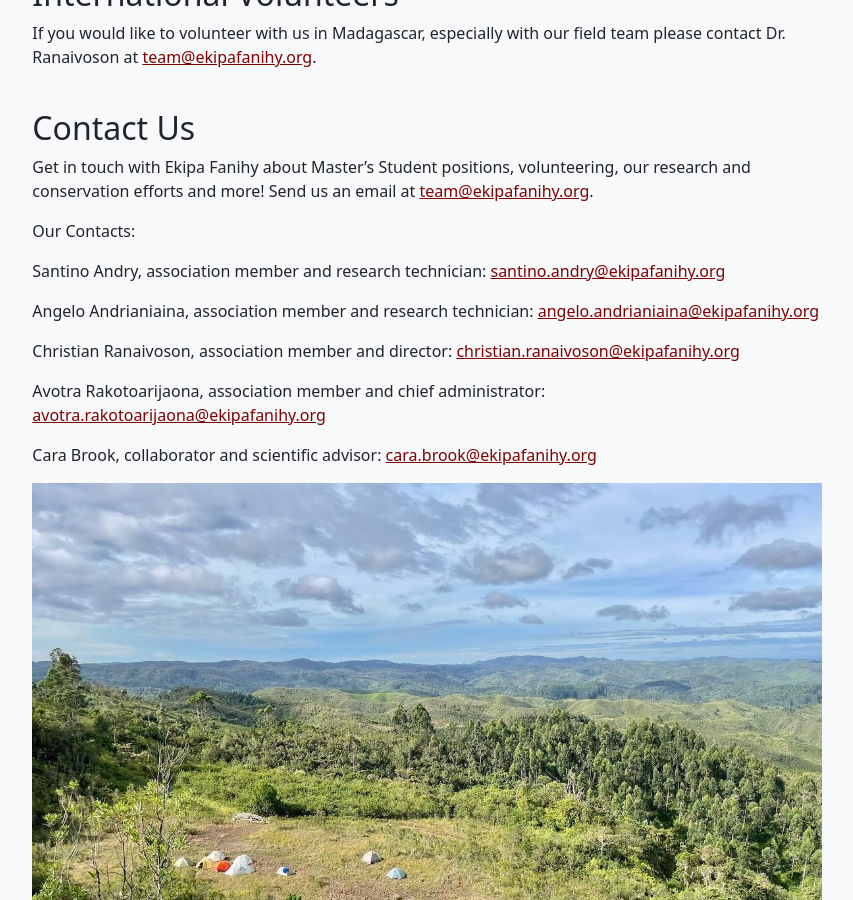
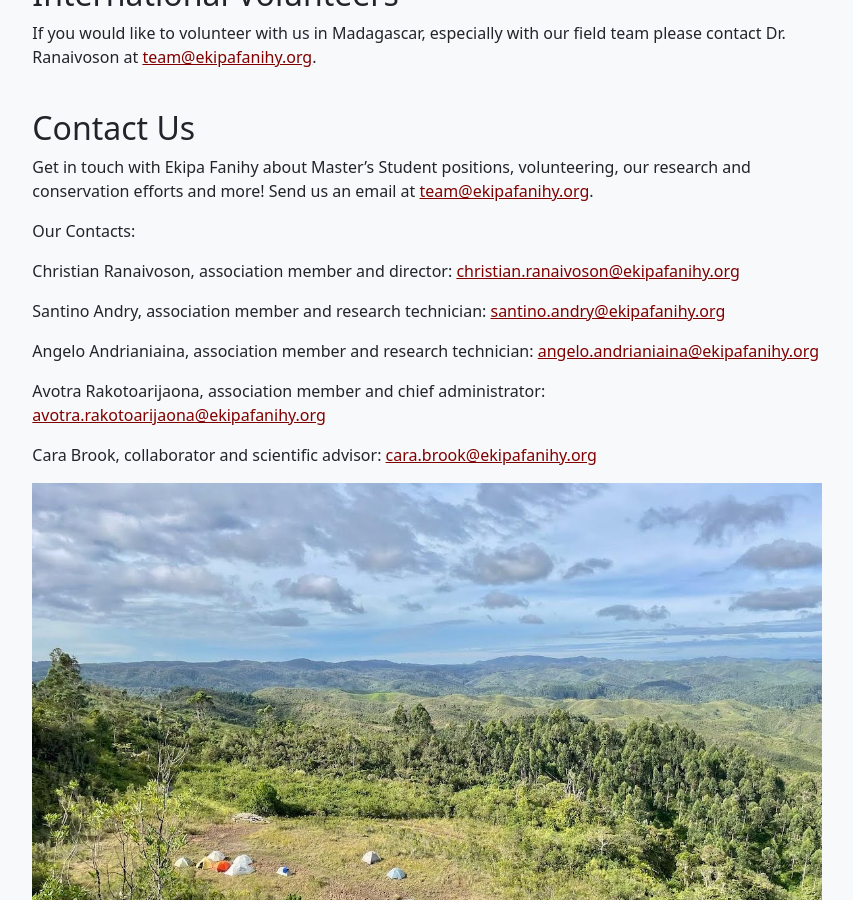
Before and after one commit to brooklabteam/www-ekipafanihy, a Jekyll site: the page built from join.md, in a window 1280 px wide and 900 px high, scrolled down 891 px. Shown: the whole window, without its empty margins (213-1066 px from the left). Built offline with Jekyll 4.4.1, drawn with Linux system fonts in a browser that asks for light colours.

```diff
--- a/join.md
+++ b/join.md
@@ -42,15 +42,14 @@ Get in touch with Ekipa Fanihy about Master's Student positions, volunteering, o
 
 Our Contacts:
 
+Christian Ranaivoson, association member and director: <christian.ranaivoson@ekipafanihy.org>
+
 Santino Andry, association member and research technician: <santino.andry@ekipafanihy.org>
 
 Angelo Andrianiaina, association member and research technician: <angelo.andrianiaina@ekipafanihy.org>
-
-Christian Ranaivoson, association member and director: <christian.ranaivoson@ekipafanihy.org>
 
 Avotra Rakotoarijaona, association member and chief administrator: <avotra.rakotoarijaona@ekipafanihy.org>
 
 Cara Brook, collaborator and scientific advisor: <cara.brook@ekipafanihy.org>
 
-
 <img src="/assets/Maromizaha camp.jpg" class="camp" />
```
